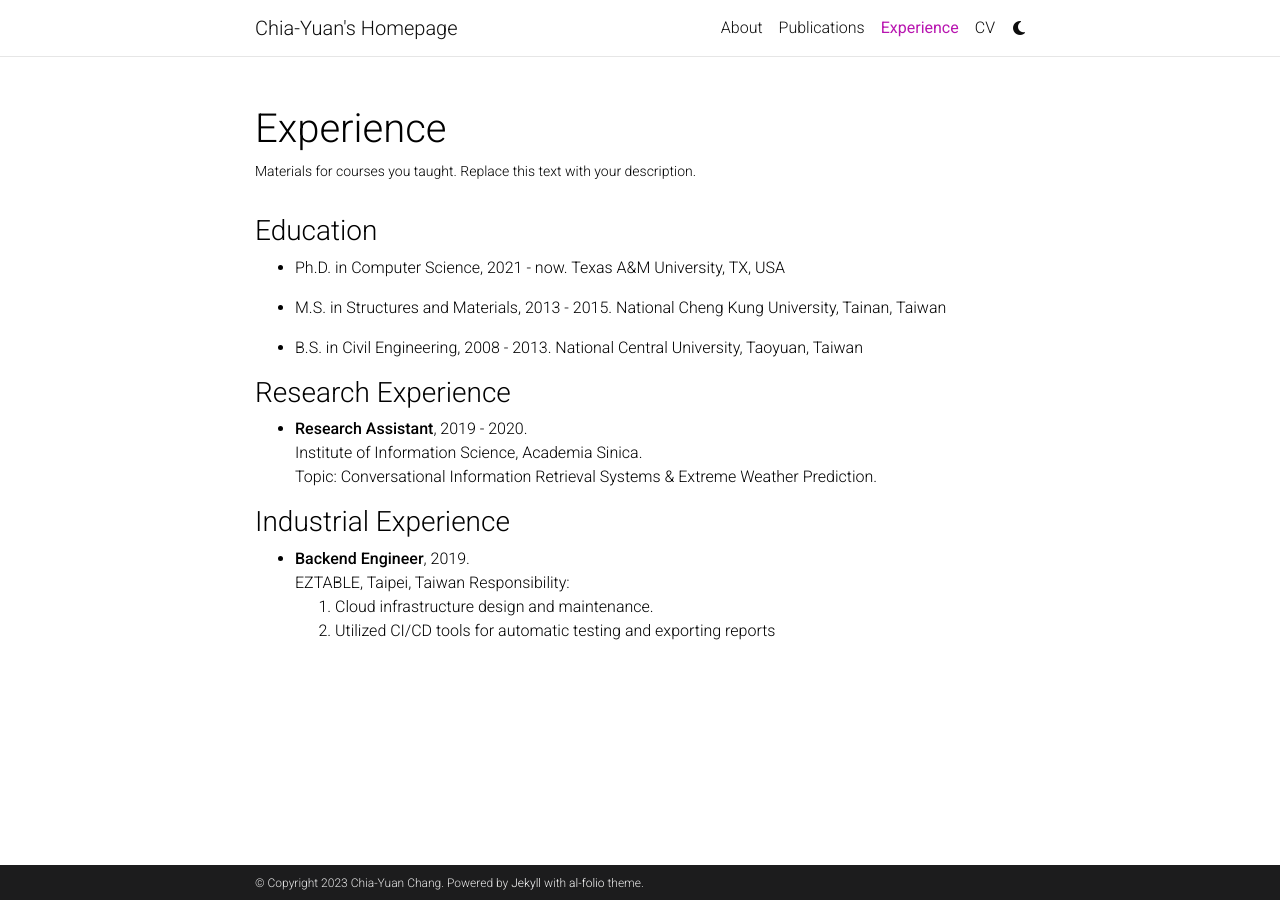
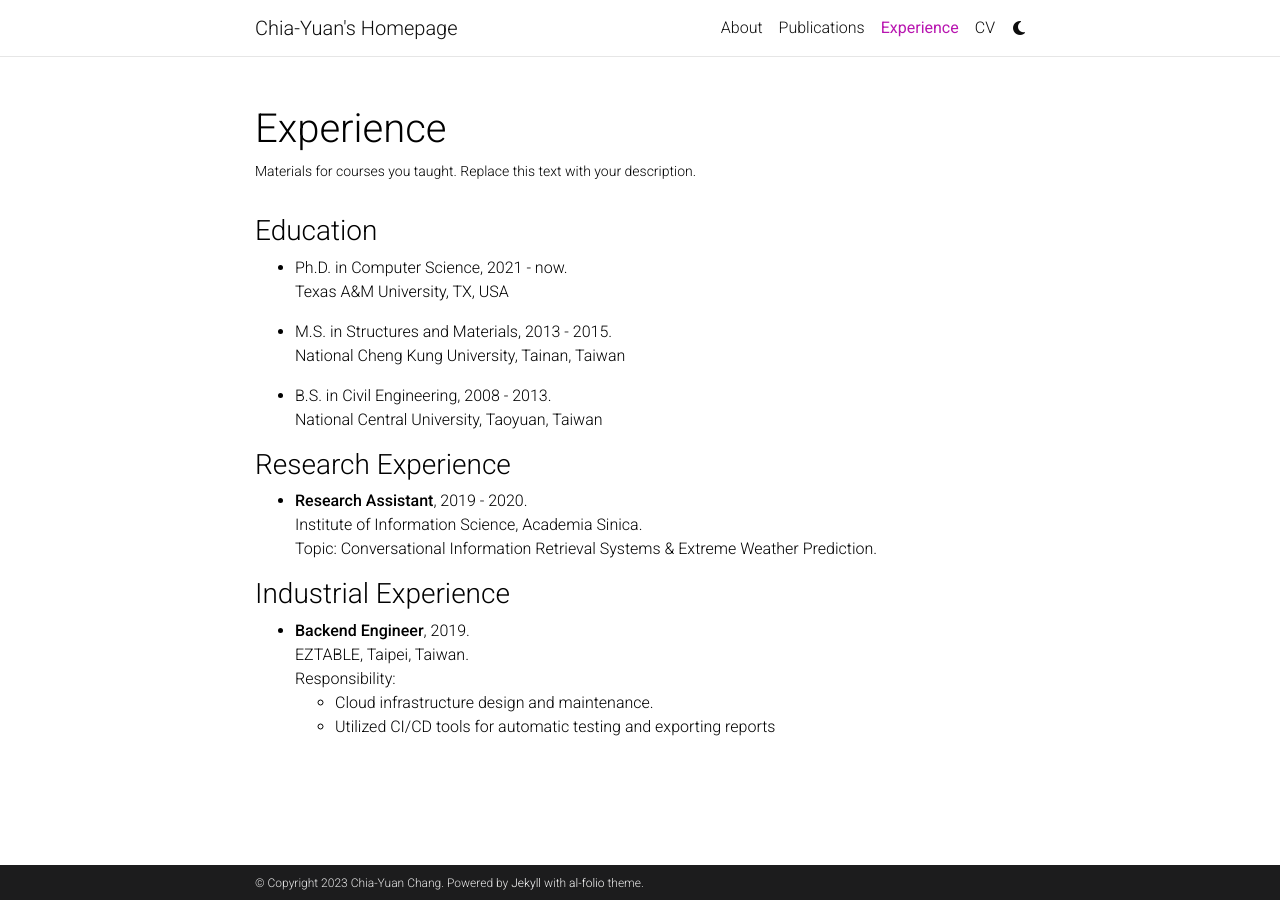
Before and after one commit to z76316/z76316.github.io, a Jekyll site: the page built from _pages/teaching.md, in a window 1280 px wide. Built offline with Jekyll 4.4.1, drawn with Linux system fonts in a browser that asks for light colours; comment, search, counter and statistics services are not loaded; a style sheet for code colours, icons or effects is not loaded.

Commit message:
update experience

```diff
--- a/_pages/teaching.md
+++ b/_pages/teaching.md
@@ -9,13 +9,13 @@
 
 ### Education
 
-* Ph.D. in Computer Science, 2021 - now.
+* Ph.D. in Computer Science, 2021 - now. \\
 Texas A&M University, TX, USA
 
-* M.S. in Structures and Materials, 2013 - 2015.
+* M.S. in Structures and Materials, 2013 - 2015. \\
 National Cheng Kung University, Tainan, Taiwan
 
-* B.S. in Civil Engineering, 2008 - 2013.
+* B.S. in Civil Engineering, 2008 - 2013. \\
 National Central University, Taoyuan, Taiwan
 
 ### Research Experience
```
Also changed, not shown: other parts of _pages/teaching.md (+4 -3 lines).
